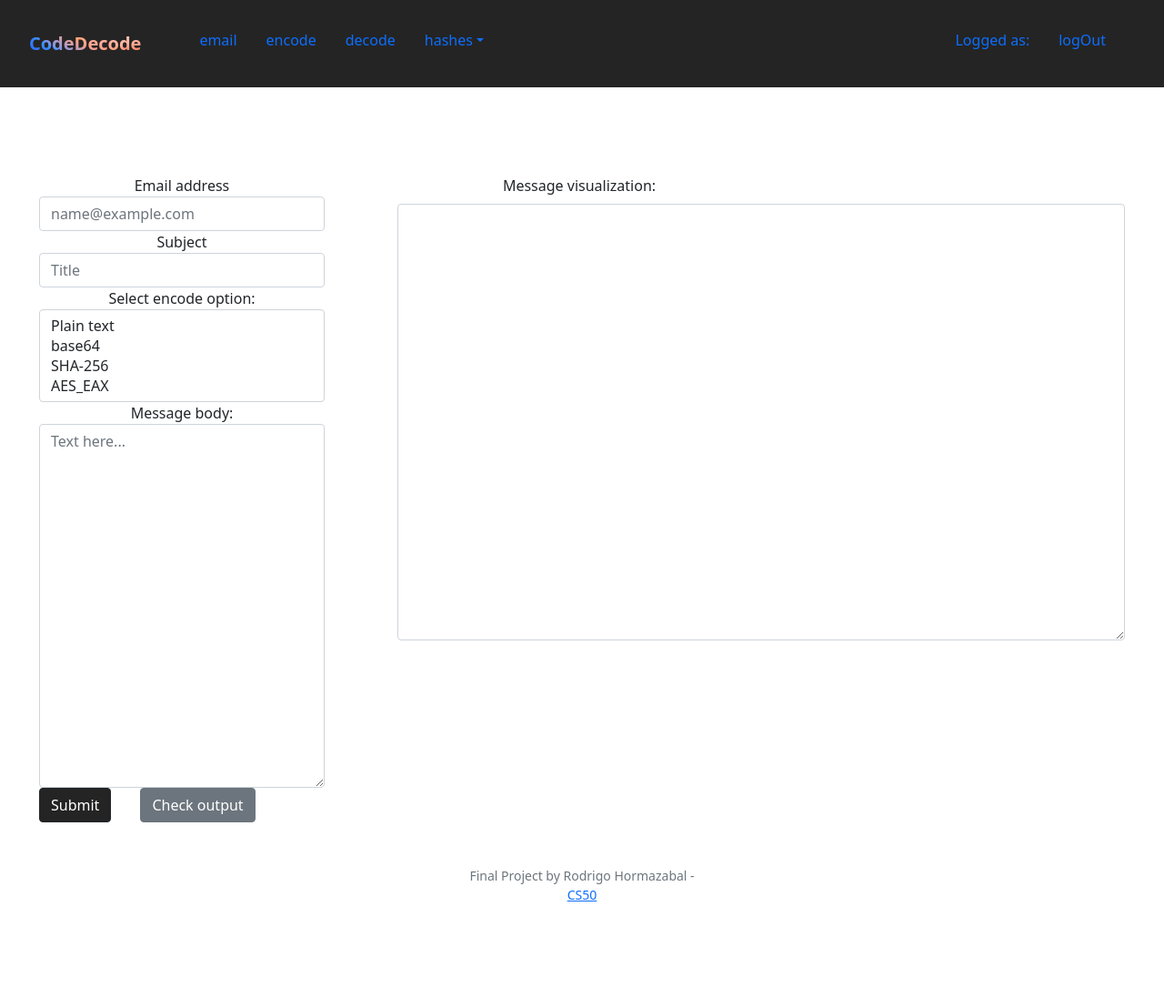
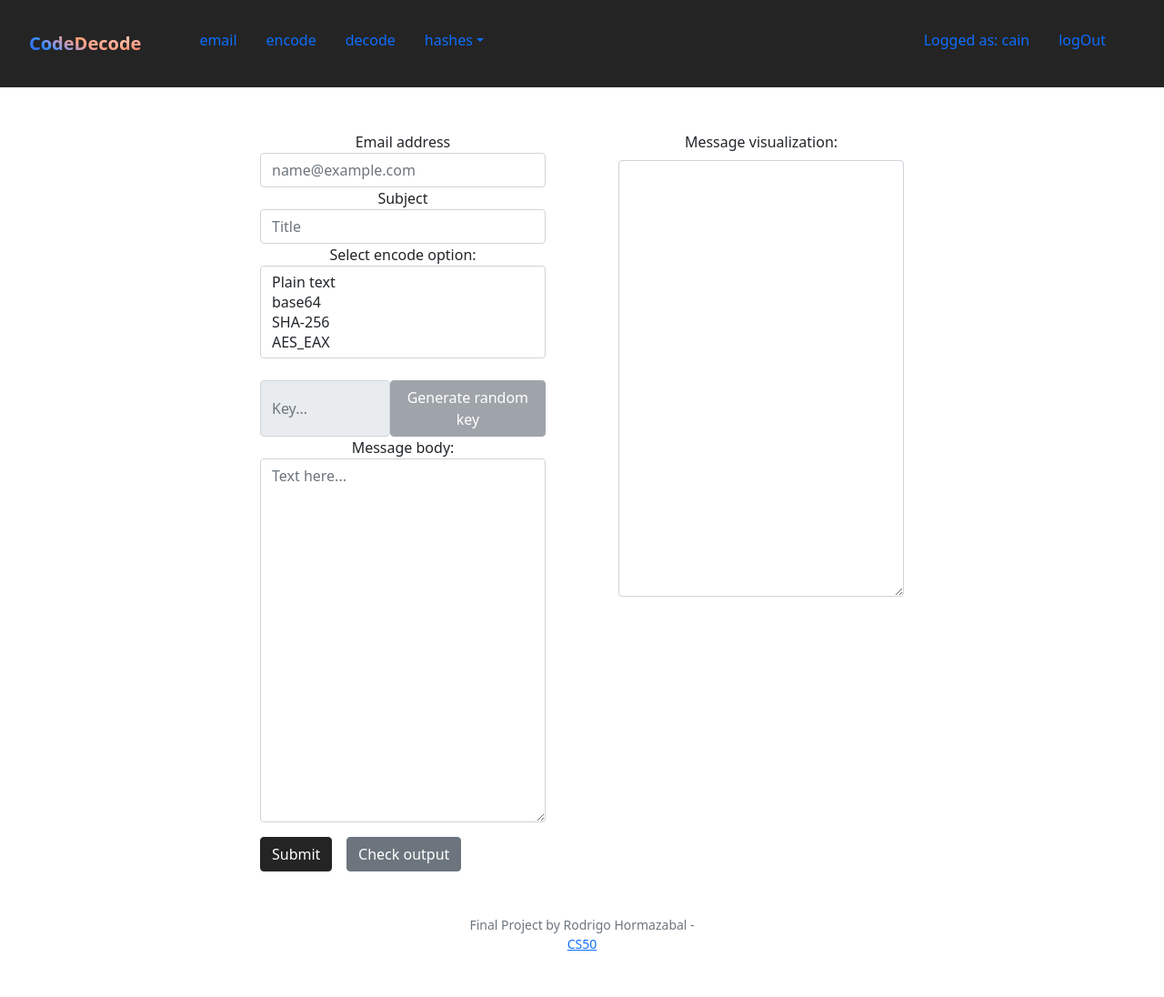
Before and after one commit to CainSoulless/CoDecode, a Flask app: page / in a window 1280 px wide. Shown: the whole page at 91% size. Before the commit the page ends 991 px from the top, so only its background shows below. Run offline with Flask 2, Linux system fonts and the light colour scheme; the visitor is signed in with stand-in values (Sample User, id 1); some libraries are stand-ins or nearby versions.

Commit message:
Implemented dynamic script with JS

```diff
--- a/app.py
+++ b/app.py
@@ -52,6 +52,9 @@
     """
     Render the home page where the user can send and/or encode the message.
     """
+    cursor.execute("SELECT username FROM users WHERE id = ?;", (session["user_id"],))
+    current_user = cursor.fetchone()
+
     encoders_options = [
         "Plain text",
         "base64",
@@ -63,20 +66,15 @@
         body = request.args.get("message_body")
         encode_option = request.args.get("encode_option")
         output = body
-        print()
-        print(body)
-        print(encode_option)
-        print()
 
         if encode_option == "base64":
             output = encoders.enc_base64(body)
         elif encode_option == "AES_EAX":
             nonce, output, tag = encoders.enc_AES_EAX(body)
-        # elif encode_option == "Plain":
-        #     output = body
+
         return jsonify({'output': output})
 
-    return render_template("home.html", options=encoders_options)
+    return render_template("home.html", options=encoders_options, current_user=current_user["username"])
 
 
 @app.route("/register", methods=["POST"])
--- /dev/null
+++ b/static/css/home/form__key.css
@@ -0,0 +1,3 @@
+.form__key {
+    display: flex;
+}
--- a/static/css/home/home.css
+++ b/static/css/home/home.css
@@ -1,7 +1,6 @@
 .container__home {
     display: flex;
     justify-content: center;
-    margin-top: 3rem;
     width: 100% !important;
     gap: 5rem;
 }
--- a/static/css/home/message.css
+++ b/static/css/home/message.css
@@ -1,14 +1,22 @@
+.message__container {
+    width: 25%;
+}
+
+.message__output--title {
+    width: 11rem;
+}
+
 .message__output {
+    background-color: white !important;
+    cursor: default !important;
     height: 30rem !important;
-    width: 50rem !important;
-    cursor: default !important;
-    background-color: white !important;
+    width: 100%!important;
 }
 
 .message__buttons {
     display: flex;
-    align-items: left;
-    gap: 2rem;
+    gap: 5%;
+    margin-top: 1rem;
 }
 
 .message__textarea {
--- /dev/null
+++ b/static/js/script.js
@@ -0,0 +1,16 @@
+document.getElementById('encode-options').addEventListener("click", function() {
+    // Option
+    var encodeOption = document.getElementById("encode-options");
+    var value = encodeOption.options[encodeOption.selectedIndex].text;
+
+
+    if (value == "AES_EAX") {
+        // Key generator
+        document.getElementById("key").removeAttribute("disabled");
+        document.getElementById("btn-generator").removeAttribute("disabled");
+    } else {
+        document.getElementById("key").setAttribute("disabled", "");
+        document.getElementById("btn-generator").setAttribute("disabled", "");
+    }
+
+})
--- a/templates/home.html
+++ b/templates/home.html
@@ -9,6 +9,7 @@
     <link rel="stylesheet" href="{{ url_for('static', filename='css/presentation/presentation.css') }}">
     <link rel="stylesheet" href="{{ url_for('static', filename='css/home/message.css') }}">
     <link rel="stylesheet" href="{{ url_for('static', filename='css/home/home.css') }}">
+    <link rel="stylesheet" href="{{ url_for('static', filename='css/home/form__key.css') }}">
     <link href="https://cdn.jsdelivr.net/npm/bootstrap@5.0.2/dist/css/bootstrap.min.css" rel="stylesheet" integrity="sha384-EVSTQN3/azprG1Anm3QDgpJLIm9Nao0Yz1ztcQTwFspd3yD65VohhpuuCOmLASjC" crossorigin="anonymous">
 {% endblock%}
 
@@ -39,6 +40,12 @@
                 </select>
             </div>
 
+            <!-- Key option -->
+            <div class="form-group form__key mt-4">
+                <input type="text" class="form-control w-50" id="key" placeholder="Key..." disabled>
+                <button type="button" id="btn-generator" class="btn btn-secondary m-auto form__key--generate" disabled>Generate random key</button>
+            </div>
+
             <!-- Body -->
             <div class="form-group">
                 <label for="body">Message body:</label>
@@ -54,11 +61,12 @@
 
         <!-- Output -->
         <div class="message__container">
-            <div class="mb-3  w-50">
-                <label for="message_output" class="form-label">Message visualization:</label>
+            <div class="mb-3">
+                <label for="message_output" class="form-label message__output--title">Message visualization:</label>
                 <textarea class="form-control message__output" id="message_output" rows="3" disabled readonly></textarea>
             </div>
         </div>
     </div>
     <script type="text/javascript" src="{{ url_for('static', filename='js/handler.js') }}"></script>
+    <script type="text/javascript" src="{{ url_for('static', filename='js/script.js') }}"></script>
 {% endblock%}
--- a/templates/layout.html
+++ b/templates/layout.html
@@ -44,7 +44,7 @@
                                 <a class="dropdown-item" href="#">Something else here</a>
                         </div>
                     </li>
-                    <p class="nav-link ms-auto navbar__logged-as">Logged as:</p>
+                    <p class="nav-link ms-auto navbar__logged-as">Logged as: {{ current_user }}</p>
                     <li class="nav-item me-5">
                         <a class="nav-link" href="/logout">logOut</a>
                     </li>
```
Also changed, not shown: 1 other file.
